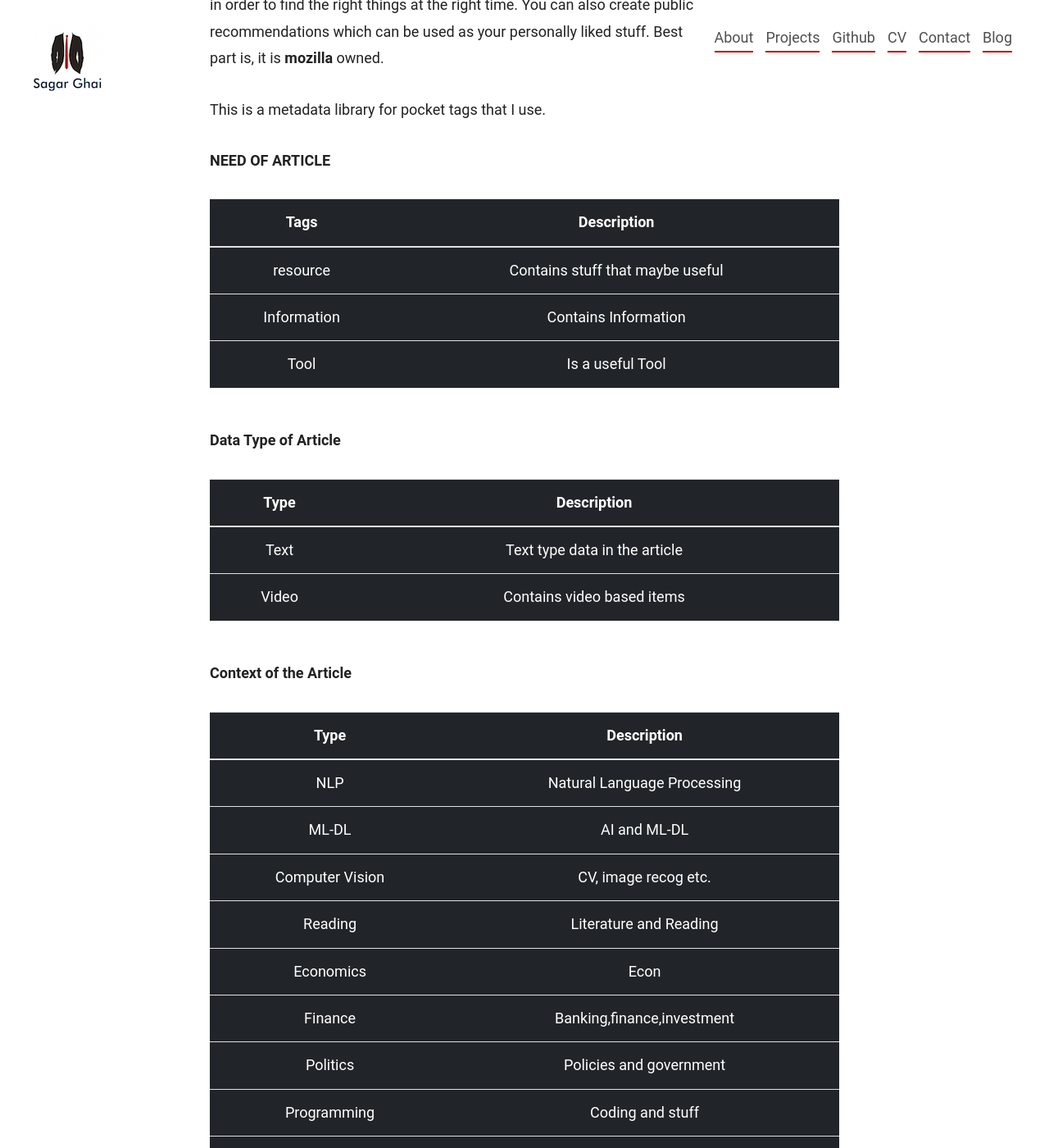
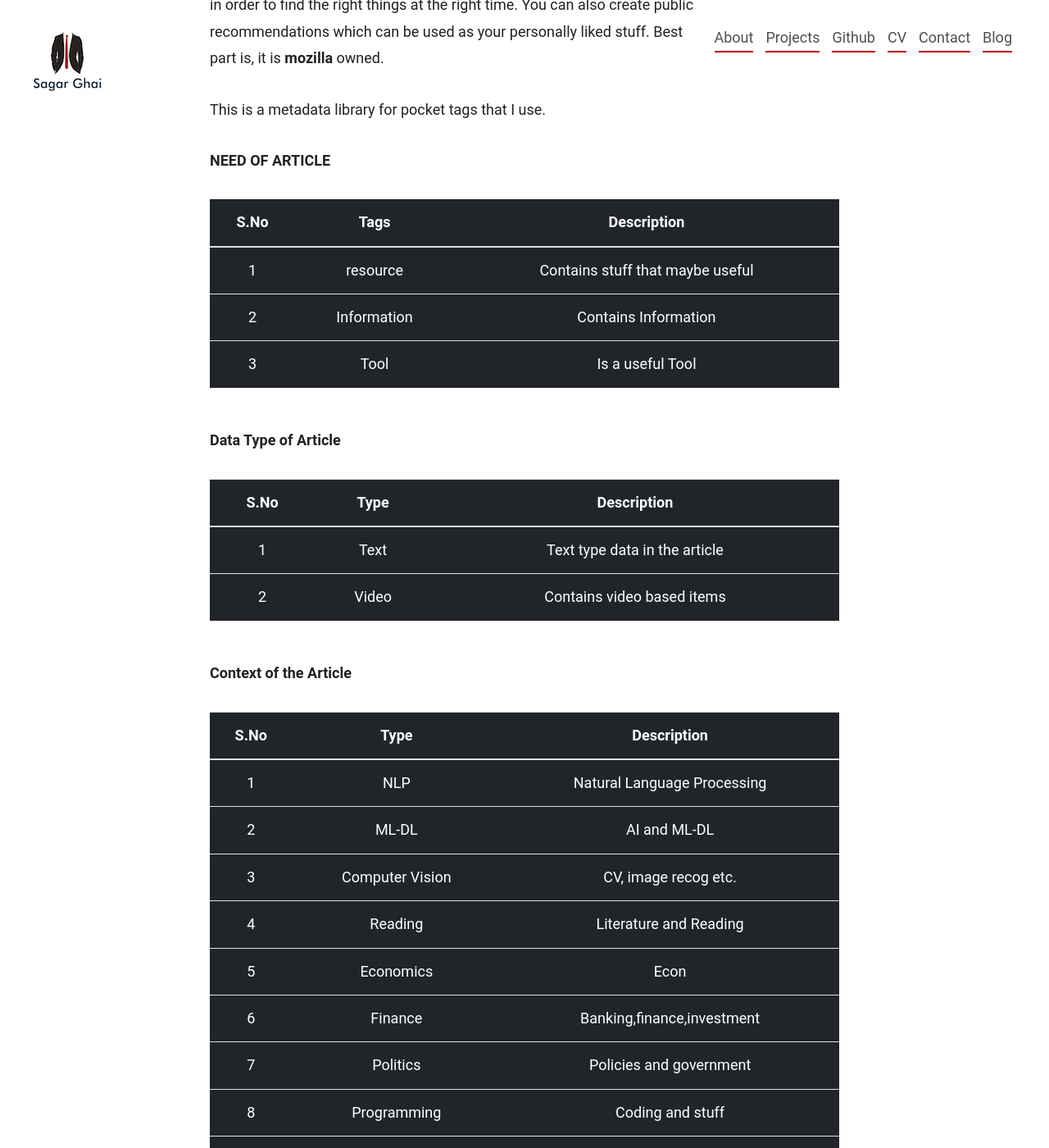
Before and after one commit to sagarghai/sagarghai.github.io, a Jekyll site: the page built from 2018/_posts/2018-03-09-Using-Custom-tags-for-Pocket-Tagging.md, in a window 1280 px wide and 1400 px high, scrolled down 617 px. Shown: the whole window at 82% size. Built offline with Jekyll 4.4.1, drawn with Linux system fonts in a browser that asks for light colours.

Commit message:
table sno changes

```diff
--- a/2018/_posts/2018-03-09-Using-Custom-tags-for-Pocket-Tagging.md
+++ b/2018/_posts/2018-03-09-Using-Custom-tags-for-Pocket-Tagging.md
@@ -11,39 +11,39 @@ This is a metadata library for pocket tags that I use.
 
 **NEED OF ARTICLE**
 
-| Tags          | Description                      |
-|:-------------:|:--------------------------------:|
-| resource      | Contains stuff that maybe useful |
-| Information   | Contains Information             |
-| Tool          | Is a useful Tool                 |
+| S.No  | Tags          | Description                      |
+|:-----:|:-------------:|:--------------------------------:|
+| 1     | resource      | Contains stuff that maybe useful |
+| 2     | Information   | Contains Information             |
+| 3     | Tool          | Is a useful Tool                 |
 
 <br>
 **Data Type of Article**
 
-| Type          | Description                      |
-|:-------------:|:--------------------------------:|
-| Text          | Text type data in the article    |
-| Video         | Contains video based items       |
+| S.No  | Type          | Description                      |
+|:-----:|:-------------:|:--------------------------------:|
+| 1     | Text          | Text type data in the article    |
+| 2     | Video         | Contains video based items       |
 
 <br>
 **Context of the Article**
 
-| Type            | Description                      |
-|:---------------:|:--------------------------------:|
-| NLP             | Natural Language Processing      |
-| ML-DL           | AI and ML-DL                     |
-| Computer Vision | CV, image recog etc.             |
-| Reading         | Literature and Reading           |
-| Economics       | Econ                             |
-| Finance         | Banking,finance,investment       |
-| Politics        | Policies and government          |
-| Programming     | Coding and stuff                 |
-| Philosophy      | Life and stuff                   |
-| Entrepreneurship| Entrpreneurship philosophy       |
-| Startups        | Startups and Businesses          |
-| Books           | Books and reading                |
-| Entertainment   | TV,VIdeo and stuff               |
-| Technology      | Technology related items         |
-| Misc            | Everything Else                  |
+| S.No  | Type            | Description                      |
+|:-----:|:---------------:|:--------------------------------:|
+| 1     | NLP             | Natural Language Processing      |
+| 2     | ML-DL           | AI and ML-DL                     |
+| 3     | Computer Vision | CV, image recog etc.             |
+| 4     | Reading         | Literature and Reading           |
+| 5     | Economics       | Econ                             |
+| 6     | Finance         | Banking,finance,investment       |
+| 7     | Politics        | Policies and government          |
+| 8     | Programming     | Coding and stuff                 |
+| 9     | Philosophy      | Life and stuff                   |
+| 10    | Entrepreneurship| Entrpreneurship philosophy       |
+| 11    | Startups        | Startups and Businesses          |
+| 12    | Books           | Books and reading                |
+| 13    | Entertainment   | TV,VIdeo and stuff               |
+| 14    | Technology      | Technology related items         |
+| 15    | Misc            | Everything Else                  |
 
 This is not an exhaustive list of items and will change as and when i discover new things.
```
Also changed, not shown: 2018/_posts/2018-05-30-Sublime-Text-Packages.md (+12 -12 lines).
